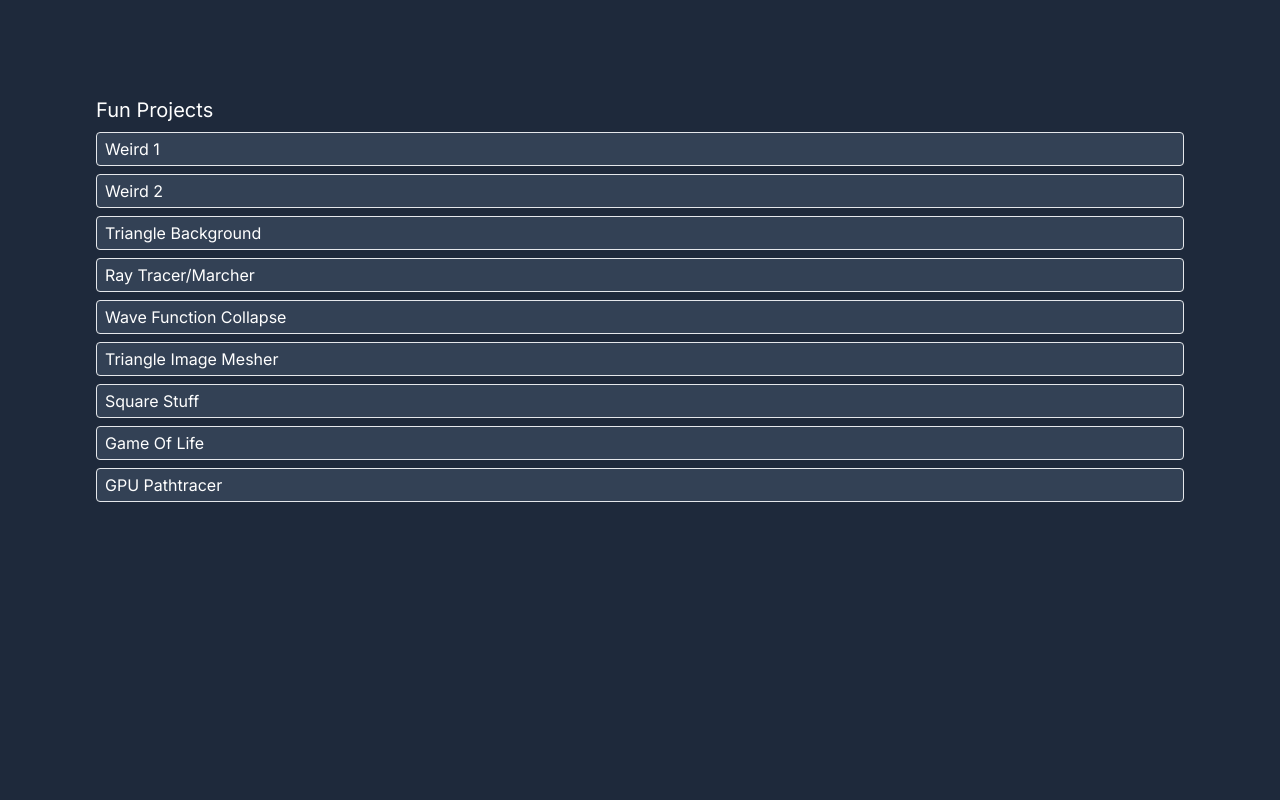
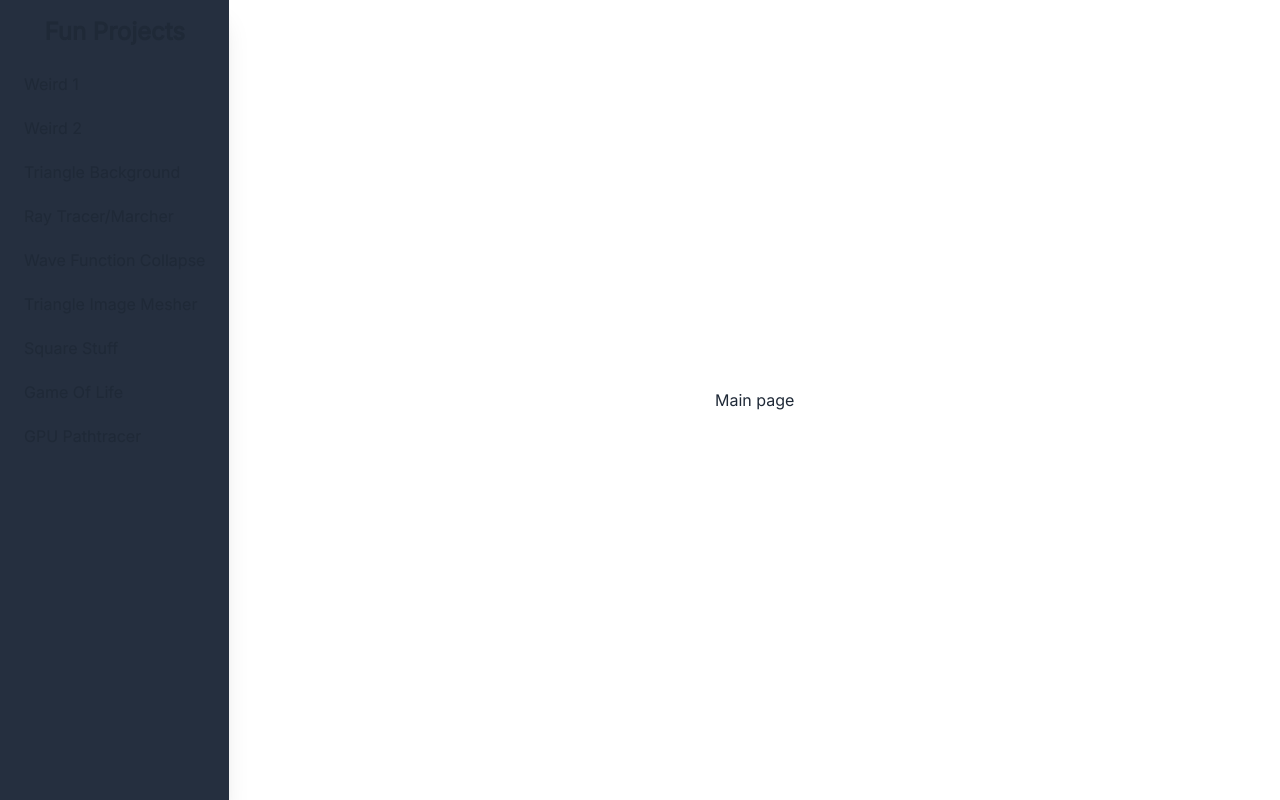
Before and after one commit to simcolin/personal-site, a SvelteKit app: page /fun in a window 1280 px wide. Built offline with nearby package versions, Linux system fonts and the light colour scheme.

Commit message:
rework how fun projects are displayed & add nav bar

```diff
--- /dev/null
+++ b/src/routes/fun/+layout.svelte
@@ -0,0 +1,40 @@
+<script lang="ts">
+    import { page } from "$app/stores";
+
+    const projects = [
+        { name: "Weird 1", path: "/fun/projects/weird-1" },
+        { name: "Weird 2", path: "/fun/projects/weird-2" },
+        { name: "Triangle Background", path: "/fun/projects/triangle-shit" },
+        { name: "Ray Tracer/Marcher", path: "/fun/projects/ray-tracer" },
+        { name: "Wave Function Collapse", path: "/fun/projects/wave-function-collapse" },
+        { name: "Triangle Image Mesher", path: "/fun/projects/triangle-image-mesher" },
+        { name: "Square Stuff", path: "/fun/projects/square-stuff" },
+        { name: "Game Of Life", path: "/fun/projects/game-of-life" },
+        { name: "GPU Pathtracer", path: "/fun/projects/gpu-pathtracer" },
+        // { name: "Animated Grass", path: "/fun/projects/animated-grass" },
+    ];
+</script>
+
+<div class="w-screen h-screen flex">
+    <nav id="nav" class="flex flex-col h-full py-4 shadow-xl z-10 bg-[#252f3f]">
+        <h1 class="font-bold text-2xl text-center">Fun Projects</h1>
+        <div class="flex flex-col gap-1 px-2 mt-4">
+            {#each projects as project}
+                <a class="px-4 py-2 whitespace-nowrap rounded-lg" class:active={$page.url.pathname === project.path} href={project.path}>{project.name}</a>
+            {/each}
+        </div>
+    </nav>
+    <main class="w-full h-full grow relative flex overflow-auto">
+        <slot />
+    </main>
+</div>
+
+<style lang="postcss">
+    a.active {
+        @apply bg-[#161e2e];
+    }
+
+    a {
+        @apply hover:bg-[#161e2e]/50;
+    }
+</style>
--- a/src/routes/fun/+page.svelte
+++ b/src/routes/fun/+page.svelte
@@ -1,14 +1,3 @@
-<main class="w-screen h-screen bg-slate-800 p-24 text-white">
-    <div class="flex flex-col gap-2">
-        <h1 class="text-xl">Fun Projects</h1>
-        <a class="rounded border bg-slate-700 hover:bg-slate-600 px-2 py-1" href="/fun/projects/weird-1">Weird 1</a>
-        <a class="rounded border bg-slate-700 hover:bg-slate-600 px-2 py-1" href="/fun/projects/weird-2">Weird 2</a>
-        <a class="rounded border bg-slate-700 hover:bg-slate-600 px-2 py-1" href="/fun/projects/triangle-shit">Triangle Background</a>
-        <a class="rounded border bg-slate-700 hover:bg-slate-600 px-2 py-1" href="/fun/projects/ray-tracer">Ray Tracer/Marcher</a>
-        <a class="rounded border bg-slate-700 hover:bg-slate-600 px-2 py-1" href="/fun/projects/wave-function-collapse">Wave Function Collapse</a>
-        <a class="rounded border bg-slate-700 hover:bg-slate-600 px-2 py-1" href="/fun/projects/triangle-image-mesher">Triangle Image Mesher</a>
-        <a class="rounded border bg-slate-700 hover:bg-slate-600 px-2 py-1" href="/fun/projects/square-stuff">Square Stuff</a>
-        <a class="rounded border bg-slate-700 hover:bg-slate-600 px-2 py-1" href="/fun/projects/game-of-life">Game Of Life</a>
-        <a class="rounded border bg-slate-700 hover:bg-slate-600 px-2 py-1" href="/fun/projects/gpu-pathtracer">GPU Pathtracer</a>
-    </div>
-</main>
+<div class="w-full h-full flex justify-center items-center">
+    Main page
+</div>
--- a/src/routes/fun/projects/game-of-life/+page.svelte
+++ b/src/routes/fun/projects/game-of-life/+page.svelte
@@ -1,7 +1,6 @@
 <script lang="ts">
     import { numbersOnly } from "$lib/inputHelpers";
     import { onMount } from "svelte";
-    import ProjectView from "../ProjectView.svelte";
 
     let intervalRunning = false;
     let tickInterval: NodeJS.Timeout;
@@ -113,7 +112,6 @@
     });
 </script>
 
-<ProjectView title="Game Of Life" id="game-of-life">
 <div class="w-full h-full bg-slate-800 flex flex-col items-center justify-center gap-4 p-8">
     <div class="flex gap-4">
         <button class="rounded py-2 px-4 border bg-slate-700 hover:bg-slate-600" on:click={() => toggleAutoTick()}>{intervalRunning ? "Stop" : "Start"}</button>
@@ -137,7 +135,6 @@
         </div>
     </div>
 </div>
-</ProjectView>
 
 <style lang="postcss">
     .cell {
--- a/src/routes/fun/projects/gpu-pathtracer/+page.svelte
+++ b/src/routes/fun/projects/gpu-pathtracer/+page.svelte
@@ -1,7 +1,6 @@
 <script lang="ts">
     import type P5 from "p5";
     import { onDestroy, onMount } from "svelte";
-    import ProjectView from "../ProjectView.svelte";
     import vertex from "./vertex.glsl?raw";
     import fragment from "./fragment.glsl?raw";
 
@@ -27,13 +26,8 @@
         }
 
         sk.setup = () => {
-            const parentRect = canvasContainer.getBoundingClientRect();
-            console.log(canvasContainer.clientHeight);
-            console.log(canvasContainer.offsetHeight);
-            console.log(canvasContainer.scrollHeight);
-            console.log(canvasContainer);
-            console.log(getComputedStyle(canvasContainer).height);
-            const canvas = sk.createCanvas(parentRect.width, parentRect.height, sk.WEBGL);
+            const nav = document.getElementById("nav")!;
+            const canvas = sk.createCanvas(window.innerWidth - nav.clientWidth, window.innerHeight, sk.WEBGL);
             canvas.parent(canvasContainer);
 
             sk.frameRate(165);
@@ -82,7 +76,7 @@
         sk.draw = () => {
             const delta = sk.deltaTime / 1000;
             if(sk.frameCount % 10 === 0) {
-                currentFPS = Math.floor(1 / delta);
+                currentFPS = Math.floor(sk.frameRate());
             }
 
             let cameraDir = sk.createVector(0, 0, 1);
@@ -127,15 +121,12 @@
     });
 </script>
 
-<ProjectView title="GPU Pathtracer" id="gpu-pathtracer">
-    <div bind:this={canvasContainer} class="w-full h-full grow">
-        <div class="absolute top-2 left-2 z-10 text-border">{currentFPS} FPS</div>
-    </div>
-</ProjectView>
+<div bind:this={canvasContainer} class="w-full h-full grow relative">
+    <div class="absolute top-2 left-2 z-10 text-border">{currentFPS} FPS</div>
+</div>
 
 <style>
     .text-border {
-        --text-border-color: #000;
-        text-shadow: 1px 1px var( --text-border-color), -1px -1px var( --text-border-color), 1px -1px var( --text-border-color), -1px 1px var( --text-border-color);
+        text-shadow: 1px 1px #000;
     }
 </style>
--- a/src/routes/fun/projects/ray-tracer/+page.svelte
+++ b/src/routes/fun/projects/ray-tracer/+page.svelte
@@ -7,7 +7,6 @@
     import { antialiazedRenderPixel } from "./rendering";
     import seedrandom from "seedrandom";
     import RayWorker from "./worker?worker";
-    import ProjectView from "../ProjectView.svelte";
 
     let canvas: HTMLCanvasElement;
 
@@ -152,10 +151,8 @@
     });
 </script>
 
-<ProjectView title="Ray Tracer/Marcher" id="ray-tracer">
-    <div class="w-full h-full relative bg-black">
-        <div class="absolute left-0 bottom-0 h-1 border-t border-black bg-teal-500" style="width: {Math.floor(progress * 100)}%"/>
-        <canvas class="w-full h-full" bind:this={canvas} />
-        <RayTracerOptions bind:options={options} {stats} on:resetscene={onResetScene} on:rerender={onRerender} />
-    </div>
-</ProjectView>
+<div class="w-full h-full relative bg-black">
+    <div class="absolute left-0 bottom-0 h-1 border-t border-black bg-teal-500" style="width: {Math.floor(progress * 100)}%"/>
+    <canvas class="w-full h-full" bind:this={canvas} />
+    <RayTracerOptions bind:options={options} {stats} on:resetscene={onResetScene} on:rerender={onRerender} />
+</div>
--- a/src/routes/fun/projects/square-stuff/+page.svelte
+++ b/src/routes/fun/projects/square-stuff/+page.svelte
@@ -2,7 +2,6 @@
     import type P5 from "p5";
     import { onDestroy, onMount } from "svelte";
     import SquareWorker from "./worker?worker";
-    import ProjectView from "../ProjectView.svelte";
 
     let imageInput: HTMLInputElement;
     let canvasContainer: HTMLDivElement;
@@ -81,7 +80,6 @@
     });
 </script>
 
-<ProjectView title="Square Stuff" id="square-stuff">
 <div class="w-full h-full flex flex-col p-4 bg-slate-800 gap-2">
     <div class="flex items-center gap-2">
         <button on:click={() => imageInput.click()} class="rounded py-2 px-4 border bg-slate-700 hover:bg-slate-600">Input your image</button>
@@ -91,7 +89,7 @@
         Show original image
         <input type="checkbox" bind:checked={showOriginal}>
     </div>
-        <div class="relative w-full h-8 min-h-[2rem] min-h-8 border bg-slate-700 rounded">
+    <div class="relative w-full h-8 min-h-8 border bg-slate-700 rounded">
         <div class="h-full bg-slate-300" style:width={progress + "%"} />
         <span class="absolute left-1/2 top-1/2 -translate-x-1/2 -translate-y-1/2 mix-blend-difference">Progress: {progress.toFixed(2)}%</span>
     </div>
@@ -99,7 +97,6 @@
         <img src={imageUrl} alt="source" class="w-full h-full object-contain" class:hidden={!showOriginal} >
     </div>
 </div>
-</ProjectView>
 
 <style lang="postcss">
     .canvas-container :global(canvas) {
--- a/src/routes/fun/projects/triangle-image-mesher/+page.svelte
+++ b/src/routes/fun/projects/triangle-image-mesher/+page.svelte
@@ -1,6 +1,5 @@
 <script lang="ts">
     import { onMount } from "svelte";
-    import ProjectView from "../ProjectView.svelte";
 
     type Vector = { x: number, y: number };
 
@@ -229,7 +228,6 @@
     })
 </script>
 
-<ProjectView title="Triangle Image Mesher" id="triangle-image-mesher">
 <div class="w-full h-full flex text-white">
     <nav class="flex flex-col items-center p-4 bg-slate-800 shrink-0 basis-[content]">
         <!-- <h2 class="text-xl my-4 font-bold">Triangle Image Mesher</h2> -->
@@ -271,7 +269,6 @@
         <canvas bind:this={canvas} class="w-full h-full object-contain" />
     </div>
 </div>
-</ProjectView>
 
 <style lang="postcss">
     input::-webkit-outer-spin-button, input::-webkit-inner-spin-button {
--- a/src/routes/fun/projects/triangle-shit/+page.svelte
+++ b/src/routes/fun/projects/triangle-shit/+page.svelte
@@ -1,7 +1,6 @@
 <script lang="ts">
     import type P5 from "p5";
     import { onDestroy, onMount } from "svelte";
-    import ProjectView from "../ProjectView.svelte";
 
     let canvasContainer: HTMLDivElement;
     let p5: P5;
@@ -87,7 +86,8 @@
         }
 
         sk.setup = () => {
-            const canvas = sk.createCanvas(window.innerWidth, window.innerHeight);
+            const nav = document.getElementById("nav")!;
+            const canvas = sk.createCanvas(window.innerWidth - nav.clientWidth, window.innerHeight);
             canvas.parent(canvasContainer);
             sk.frameRate(framerate);
 
@@ -198,6 +198,4 @@
     });
 </script>
 
-<ProjectView title="Triangle Shit" id="triangle-shit">
-    <div bind:this={canvasContainer} class="w-full h-full" />
-</ProjectView>
+<div bind:this={canvasContainer} class="w-full h-full"></div>
--- a/src/routes/fun/projects/wave-function-collapse/+page.svelte
+++ b/src/routes/fun/projects/wave-function-collapse/+page.svelte
@@ -1,7 +1,6 @@
 <script lang="ts">
     import type P5 from "p5";
     import { onDestroy, onMount } from "svelte";
-    import ProjectView from "../ProjectView.svelte";
 
     let canvasContainer: HTMLDivElement;
     let p5: P5;
@@ -306,8 +305,8 @@
 
         sk.setup = () => {
             console.timeEnd("preload");
-            const parentRect = canvasContainer.getBoundingClientRect()
-            const canvas = sk.createCanvas(parentRect.width, parentRect.height);
+            const nav = document.getElementById("nav")!;
+            const canvas = sk.createCanvas(window.innerWidth - nav.clientWidth, window.innerHeight);
             canvas.parent(canvasContainer);
             sk.noSmooth();
 
@@ -409,6 +408,4 @@
     });
 </script>
 
-<ProjectView title="Wave Function Collapse" id="wave-function-collapse">
-    <div bind:this={canvasContainer} class="w-full h-full" />
-</ProjectView>
+<div bind:this={canvasContainer} class="w-full h-full"></div>
--- a/src/routes/fun/projects/weird-1/+page.svelte
+++ b/src/routes/fun/projects/weird-1/+page.svelte
@@ -1,7 +1,6 @@
 <script lang="ts">
     import type P5 from "p5";
     import { onDestroy, onMount } from "svelte";
-    import ProjectView from "../ProjectView.svelte";
 
     let canvasContainer: HTMLDivElement;
     let p5: P5;
@@ -64,8 +63,8 @@
         }
 
         sk.setup = () => {
-            const parentRect = canvasContainer.getBoundingClientRect()
-            const canvas = sk.createCanvas(parentRect.width, parentRect.height);
+            const nav = document.getElementById("nav")!;
+            const canvas = sk.createCanvas(window.innerWidth - nav.clientWidth, window.innerHeight);
             canvas.parent(canvasContainer);
             sk.strokeWeight(3);
             sk.strokeCap(sk.ROUND);
@@ -108,6 +107,4 @@
     });
 </script>
 
-<ProjectView title="Weird 1" id="weird-1">
-    <div bind:this={canvasContainer} class="w-full h-full" />
-</ProjectView>
+<div bind:this={canvasContainer} class="w-full h-full"></div>
--- a/src/routes/fun/projects/weird-2/+page.svelte
+++ b/src/routes/fun/projects/weird-2/+page.svelte
@@ -1,7 +1,6 @@
 <script lang="ts">
     import type P5 from "p5";
     import { onDestroy, onMount } from "svelte";
-    import ProjectView from "../ProjectView.svelte";
 
     let canvasContainer: HTMLDivElement;
     let p5: P5;
@@ -83,8 +82,8 @@
         }
 
         sk.setup = () => {
-            const parentRect = canvasContainer.getBoundingClientRect()
-            const canvas = sk.createCanvas(parentRect.width, parentRect.height);
+            const nav = document.getElementById("nav")!;
+            const canvas = sk.createCanvas(window.innerWidth - nav.clientWidth, window.innerHeight);
             canvas.parent(canvasContainer);
             sk.strokeCap(sk.ROUND);
             sk.strokeJoin(sk.ROUND);
@@ -132,6 +131,4 @@
     });
 </script>
 
-<ProjectView title="Weird 2" id="weird-2">
-    <div bind:this={canvasContainer} class="w-full h-full" />
-</ProjectView>
+<div bind:this={canvasContainer} class="w-full h-full"></div>
```
Also changed, not shown: src/routes/fun/projects/ProjectView.svelte (deleted, +0 -18 lines). Lines whose indentation alone changed are shown as unchanged.
